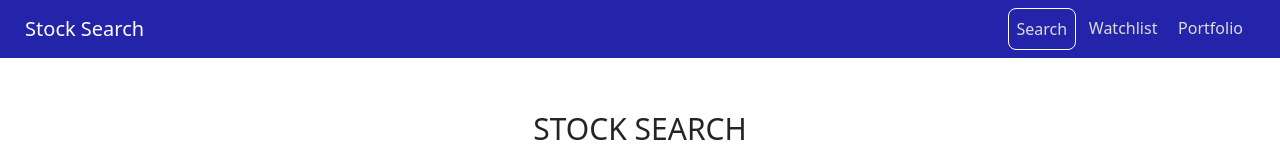
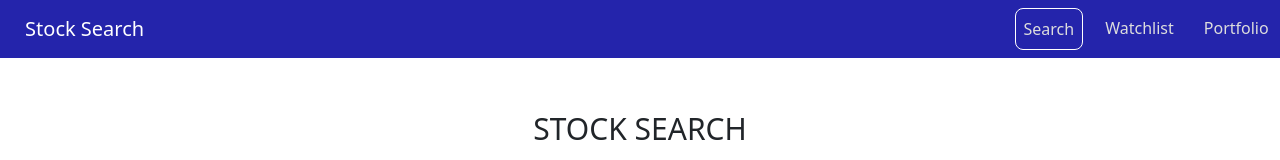
Before and after one commit to hedaooanushka/Live-Market-Engine, a React (Vite) app in the folder frontend/: page /search/home in a window 1280 px wide. Shown: the top 160 px of the page. Built offline with nearby package versions, Linux system fonts and the light colour scheme.

Commit message:
Add files via upload

```diff
--- a/frontend/src/static/Header.css
+++ b/frontend/src/static/Header.css
@@ -11,8 +11,9 @@
 
 .custom-link {
     /* Styles for the links */
-    padding-left: 2%;
-    margin-right: 2%;
+    padding-left: 6%;
+    margin-right: 3%;
+    margin-left: 3%
 }
 .text-primary {
     border: 1px solid white !important;
@@ -21,3 +22,8 @@
     /* text-decoration: underline; */
 
 }
+
+.hover-effect:hover {
+    color:white !important;
+    transition: background-color 0.3s ease; /* This makes the color change gradually */
+}
```
